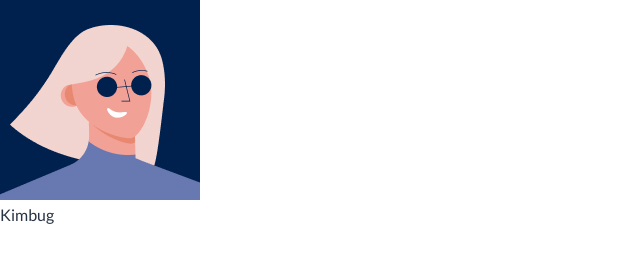
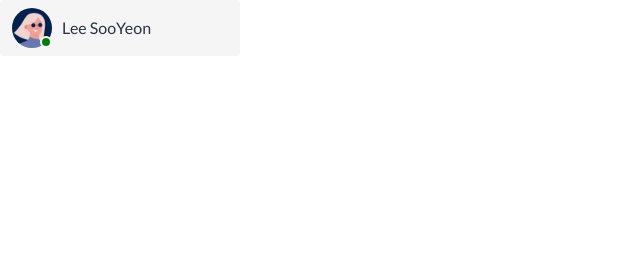
Before and after one commit to 2SOOY/practice-html-css, a plain HTML site: page kim-bug-css/postion/exercise-01/index.html in a window 1280 px wide. Shown: the whole page, without its empty margins (0-640 px from the left). Drawn offline with Linux system fonts and the light colour scheme.

Commit message:
Feat - postion 연습 1 유저 카드 만들기
- img 태그는 기본적으로 inline 하지만, width와 height를 갖음
- 움직이고자 하는 요소에 postion 값을 변경함

```diff
--- a/kim-bug-css/postion/exercise-01/index.html
+++ b/kim-bug-css/postion/exercise-01/index.html
@@ -14,7 +14,7 @@
         <span class="user-status" aria-label="Active"></span>
       </div>
       <h1 class="user-name">
-        Kimbug
+        Lee SooYeon
       </h1>
     </div>
   </body>
--- a/kim-bug-css/postion/exercise-01/style.css
+++ b/kim-bug-css/postion/exercise-01/style.css
@@ -15,3 +15,37 @@ h1 {
 }
 
 /* ▼ WHERE YOUR CODE BEGINS */
+
+.user-card {
+  display: flex;
+  align-items: center;
+  width: 240px;
+  border-radius: 4px;
+  padding: 8px 12px;
+  background: whitesmoke;
+}
+
+.user-photo {
+  position: relative;
+}
+
+.user-photo img {
+  display: block;
+  width: 40px;
+  border-radius: 50%;
+}
+
+.user-status {
+  position: absolute;
+  width: 12px;
+  height: 12px;
+  border-radius: 50%;
+  border: 2px solid white;
+  background: green;
+  bottom: 0px;
+  right: 0px;
+}
+
+.user-name {
+  margin-left: 10px;
+}
```
